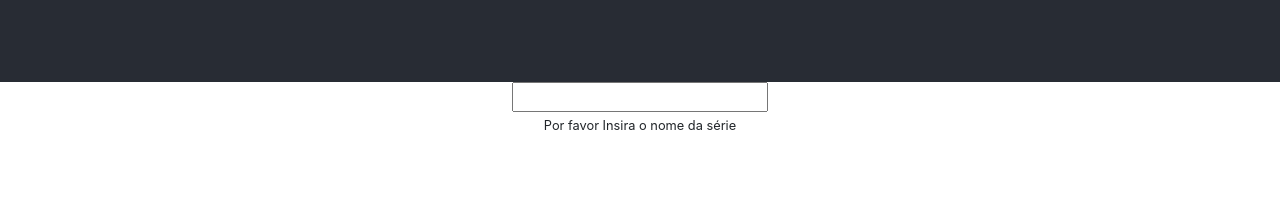
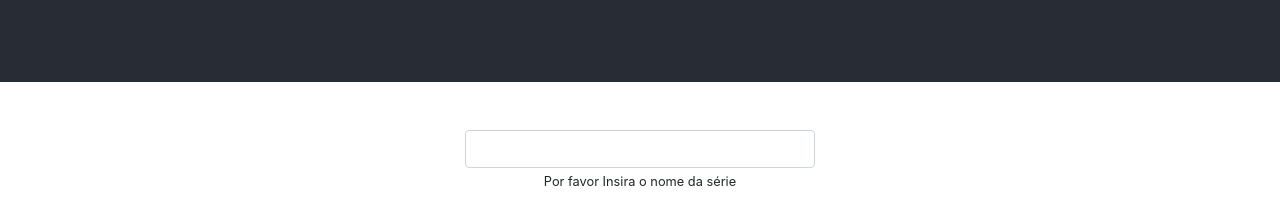
Before and after one commit to BrunoEduardo1/react-api-client, a React app: page / in a window 1280 px wide. Shown: the part 142-366 px from the top of the page. Built offline with nearby package versions, Linux system fonts and the light colour scheme.

Commit message:
Css da página inicial

```diff
--- a/src/components/SeriesList/index.css
+++ b/src/components/SeriesList/index.css
@@ -1,3 +1,4 @@
 .lista {
   list-style-type: none;
+  padding-left: 0px;
 }
--- /dev/null
+++ b/src/containers/Series/index.css
@@ -0,0 +1,3 @@
+.search {
+  font-size: 25px !important;
+}
--- a/src/containers/Series/index.js
+++ b/src/containers/Series/index.js
@@ -1,5 +1,7 @@
 import React, { Component } from 'react';
 import SeriesList from '../../components/SeriesList';
+import './index.css';
+
 // import Loader from '../../components/Loader';
 
 
@@ -32,9 +34,11 @@ class Series  extends Component{
   render () {
     const { series, seriesName, isFetching} = this.state;
     return (
-      <div>
-        <div>
-          <input value={seriesName} type="text" onChange={this.onSeriesInputChange} />
+      <div className="container">
+        <div className="row">
+          <div className="col-12 col-lg-4 mt-5 mx-auto">
+            <input className="form-control search" value={seriesName} type="text" onChange={this.onSeriesInputChange} />
+          </div>
         </div>
       {/*Condições*/}
       {
--- a/src/containers/SingleSeries/index.js
+++ b/src/containers/SingleSeries/index.js
@@ -23,7 +23,7 @@ class SingleSeries extends Component {
         show !== null
         &&
         <div className="row">
-          <div className="col my-auto">
+          <div className="col my-auto pt-5">
             <img alt="Imagem da série" src={show.image.medium}/>
           </div>
           <div className="col mt-5">
```
